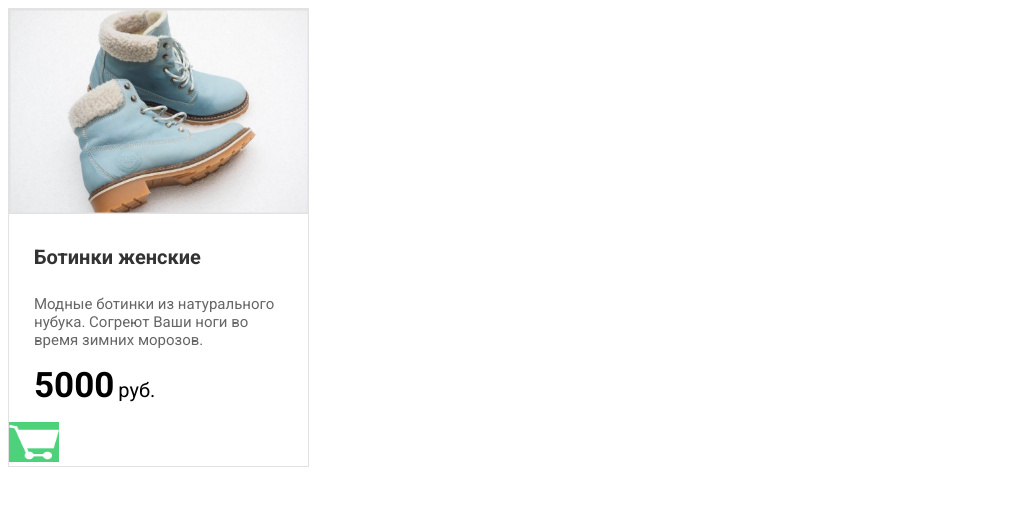
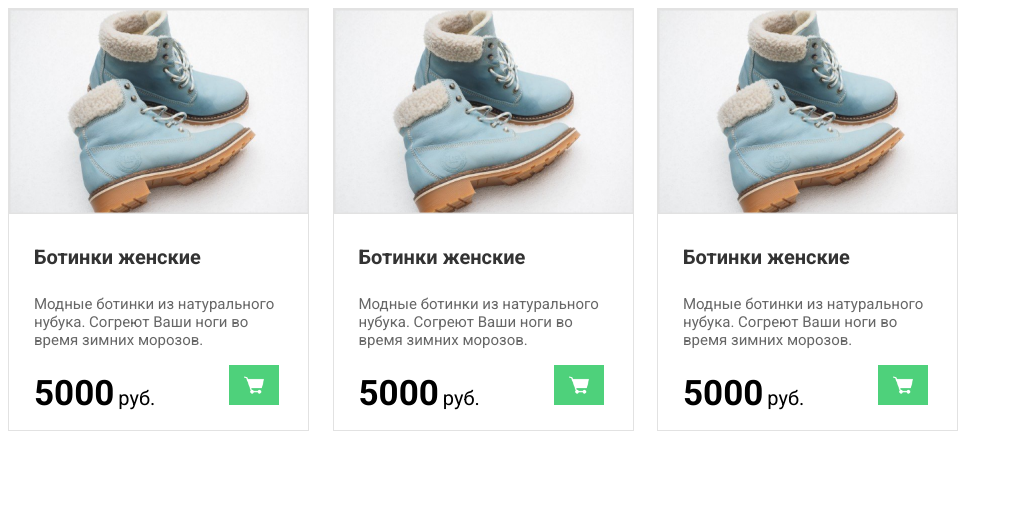
Before and after one commit to MehMasha/test, a plain HTML site: page index.html in a window 1280 px wide. Shown: the whole page, without its empty margins (0-1013 px from the left). Drawn offline with Linux system fonts and the light colour scheme.

Commit message:
Add files via upload

```diff
--- a/index.html
+++ b/index.html
@@ -7,16 +7,44 @@
 </head>
 <body>
 
+<div class="cards">
+
 <div class="card">
 	<img src="boots.png">
 	<div class="text">
 		<h4 class="title">Ботинки женские</h4>
 		<p class="p_text">Модные ботинки из натурального <br> нубука. Согреют Ваши ноги во <br> время зимних морозов.</p>
-		<p> <b><span class="cost">5000</span></b> <span class="rub">руб.</span></p>
+		<p> <b><span class="cost">5000</span></b> <span class="rub">руб.</span> <a href=""> <img class="cart" src="cart.png"></a></p>
 	</div>
-	<img class="cart" src="cart.png">
+
 </div>
 
+
+
+<div class="card">
+	<img src="boots.png">
+	<div class="text">
+		<h4 class="title">Ботинки женские</h4>
+		<p class="p_text">Модные ботинки из натурального <br> нубука. Согреют Ваши ноги во <br> время зимних морозов.</p>
+		<p> <b><span class="cost">5000</span></b> <span class="rub">руб.</span> <a href=""> <img class="cart" src="cart.png"></a></p>
+	</div>
+
+</div>
+
+
+<div class="card">
+	<img src="boots.png">
+	<div class="text">
+		<h4 class="title">Ботинки женские</h4>
+		<p class="p_text">Модные ботинки из натурального <br> нубука. Согреют Ваши ноги во <br> время зимних морозов.</p>
+		<p> <b><span class="cost">5000</span></b> <span class="rub">руб.</span> <a href=""> <img class="cart" src="cart.png"></a></p>
+	</div>
+
+</div>
+
+
+
+</div>
 
 
 </body>
--- a/style.css
+++ b/style.css
@@ -9,10 +9,21 @@ img{
 	border: 1px solid #e2e2e2;
 }
 
+.cards{
+	width: 950px;
+	display: flex;
+	justify-content: space-between;
+}
+
 .cart{
-	width: 50px;
-	height: 40px;
+	width: 20px;
+	height: 20px;
 	background-color: #4ed17b;
+	margin-left: 70px;
+	border-left: 15px solid #4ed17b;
+	border-right: 15px solid #4ed17b;
+	border-top: 10px solid #4ed17b;
+	border-bottom: 10px solid #4ed17b;
 }
 
 .text{
```
